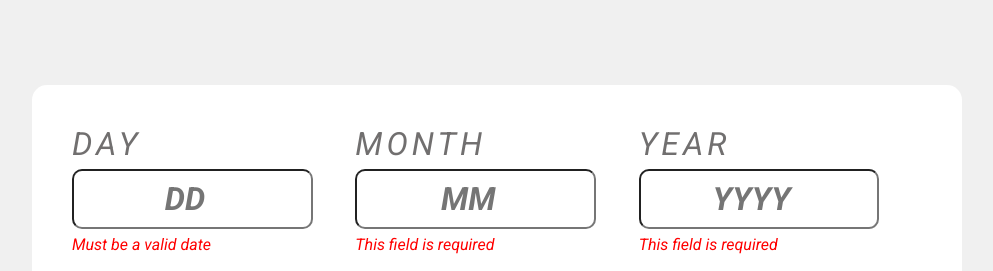
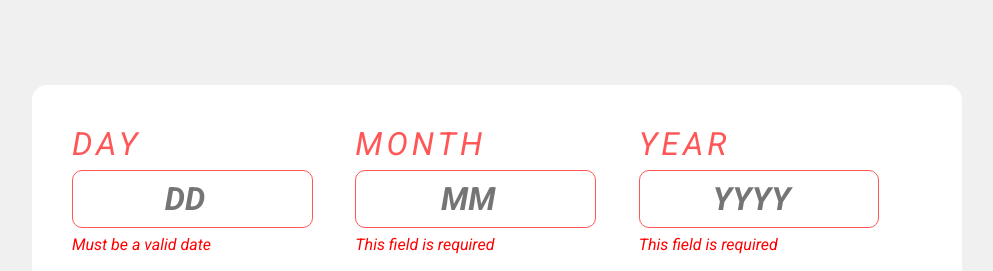
Before and after one commit to Caminaur/Age-calculator-app, a plain HTML site: page index.html in a window 1280 px wide. Both pictures are taken after a click on the button 1022 px from the left and 317 px from the top of the page. Shown: the top 271 px of the page, without its empty margins (143-1136 px from the left). Drawn offline with Linux system fonts and the light colour scheme; a web font is replaced by a local one.

Commit message:
error style correction

```diff
--- a/script.js
+++ b/script.js
@@ -14,6 +14,7 @@ const calcButton = document.getElementById("btn");
 function verifyFields() {
   const inputs = [day, month, year];
   error = false;
+  document.querySelector(".section-1").classList.remove("error");
 
   for (const input of inputs) {
     if (input.value === "") {
@@ -83,6 +84,7 @@ btn.addEventListener("click", (e) => {
 });
 
 function showError(input, message) {
+  document.querySelector(".section-1").classList.add("error");
   dateDiv = input.parentElement.parentElement;
   if (dateDiv.querySelector("p") !== null) {
     dateDiv.querySelector("p").remove();
--- a/styles.css
+++ b/styles.css
@@ -56,6 +56,13 @@ body {
   display: flex;
   width: 100%;
   align-items: start;
+}
+
+.section-1.error .date label {
+  color: var(--primary-light-red);
+}
+.section-1.error .date .input input {
+  border: 1px solid var(--primary-light-red);
 }
 
 .date {
```
